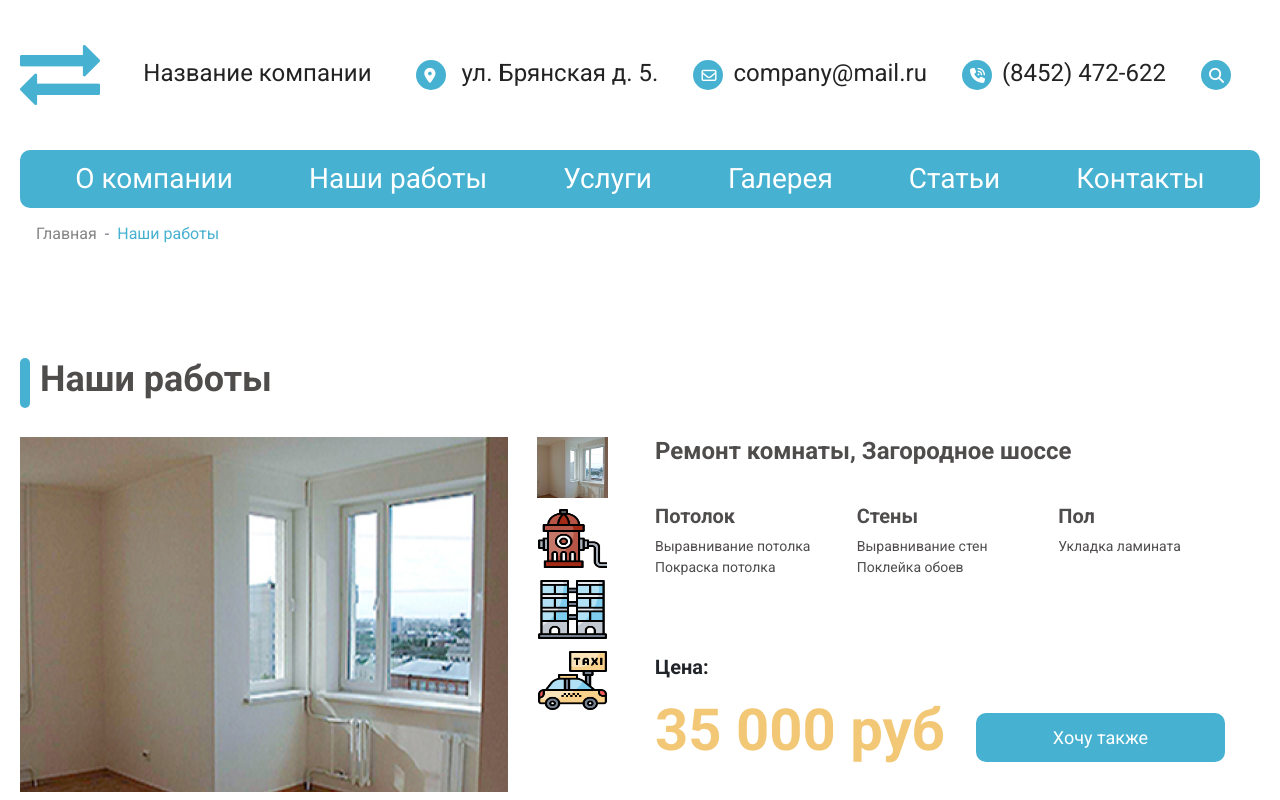
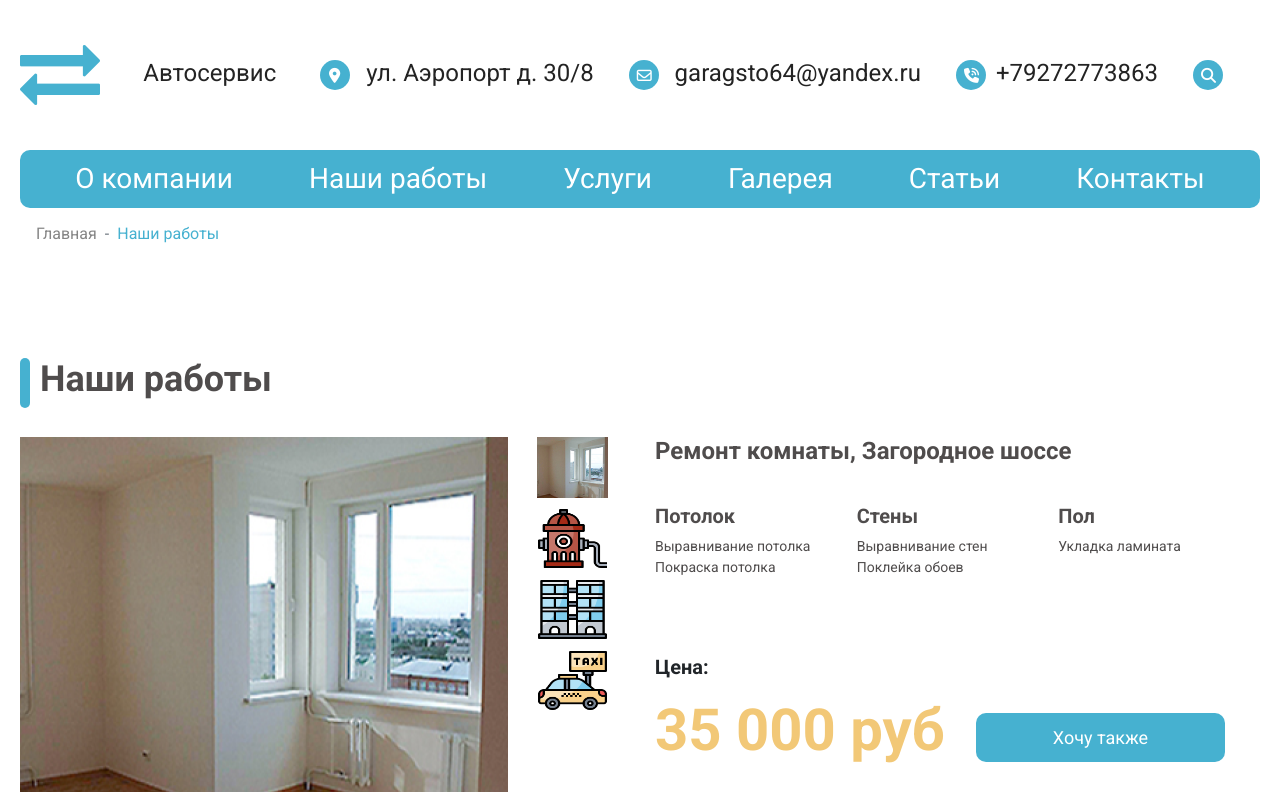
Before and after one commit to Denis-frontend/avtoservice, a plain HTML site: page our_work.html in a window 1280 px wide. Shown: the top 800 px of the page. Drawn offline with nearby package versions, Linux system fonts and the light colour scheme.

Commit message:
поменял адрес на всех страницах
поменял адрес на всех страницах

```diff
--- a/our_work.html
+++ b/our_work.html
@@ -29,15 +29,16 @@
           </div>
           <div class="col-xl-11 text-right">
             <ul class="d-flex contacts  main">
-            <li class="name__company">Название компании</li>
+              <li class="name__company">Автосервис</li>
               <li class="address">
-              <i class="fas fa-map-marker-alt"></i> ул. Брянская д. 5.
+                <i class="fas fa-map-marker-alt"></i>
+                 ул. Аэропорт д. 30/8
               </li>
               <li>
-              <a href="mailto:company@mail.ru"><i class="far fa-envelope"></i>company@mail.ru</a>
+                <a href="mailto:company@mail.ru"><i class="far fa-envelope"></i> garagsto64@yandex.ru</a>
               </li>
               <li>
-              <a href="tel:+(8452) 472-622 "><i class="fas fa-phone-volume"></i>(8452) 472-622
+                <a href="tel:+(8452) 472-622 "><i class="fas fa-phone-volume"></i>+79272773863
                 </a>
               </li>
               <li class="search"><i class="fas fa-search"></i></li>
```
Also changed, not shown: about_company.html (+5 -4 lines), articles.html (+7 -6 lines), contacts.html (+8 -6 lines), gallery.html (+5 -4 lines), home.html (+7 -6 lines), landing.html (+7 -6 lines), services.html (+5 -4 lines), services_redecorating.html (+5 -4 lines). Lines whose indentation alone changed are shown as unchanged.
